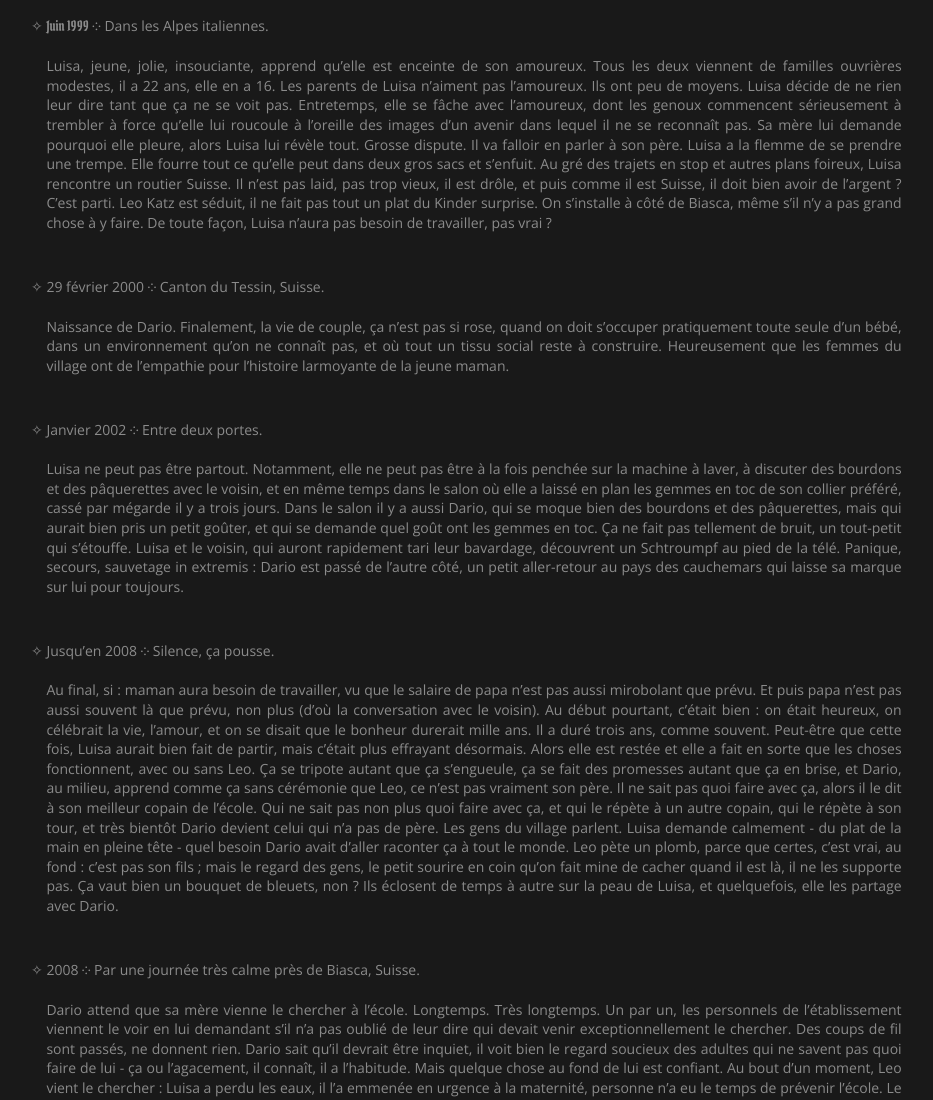
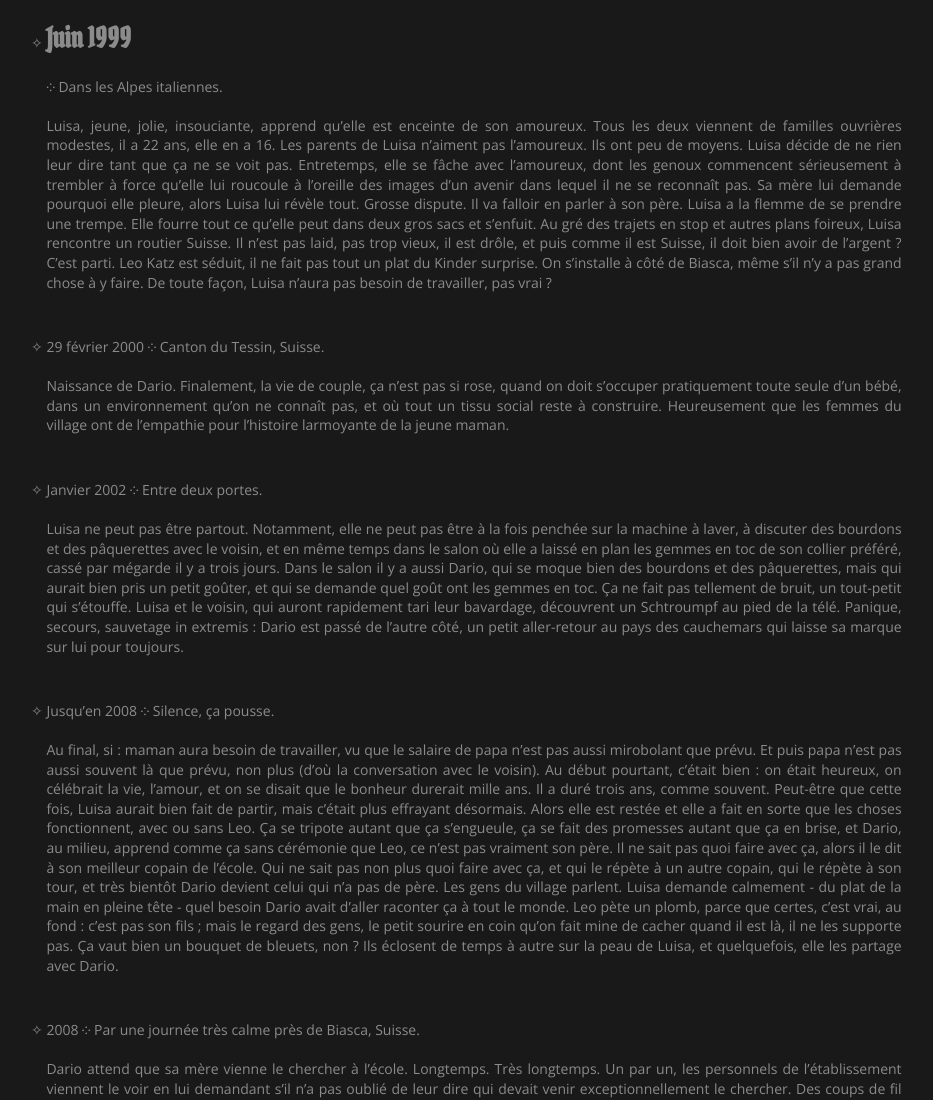
Before and after one commit to katzent/prezdario, a plain HTML site: page index.html in a window 1280 px wide. Shown: the top 1100 px of the page, without its empty margins (166-1099 px from the left). Drawn offline with Linux system fonts and the light colour scheme; files whose address does not match are found by name.

Commit message:
Update index.html

```diff
--- a/index.html
+++ b/index.html
@@ -16,7 +16,7 @@
 
     <main>
         <ul>
-            <li><span style="font-family: 'Pirata One';">Juin 1999</span> ༶ Dans les Alpes italiennes.<br>
+            <li><h1>Juin 1999</h1> ༶ Dans les Alpes italiennes.<br>
                 <br>
                 Luisa, jeune, jolie, insouciante, apprend qu’elle est enceinte de son amoureux. Tous les deux
                 viennent
```
